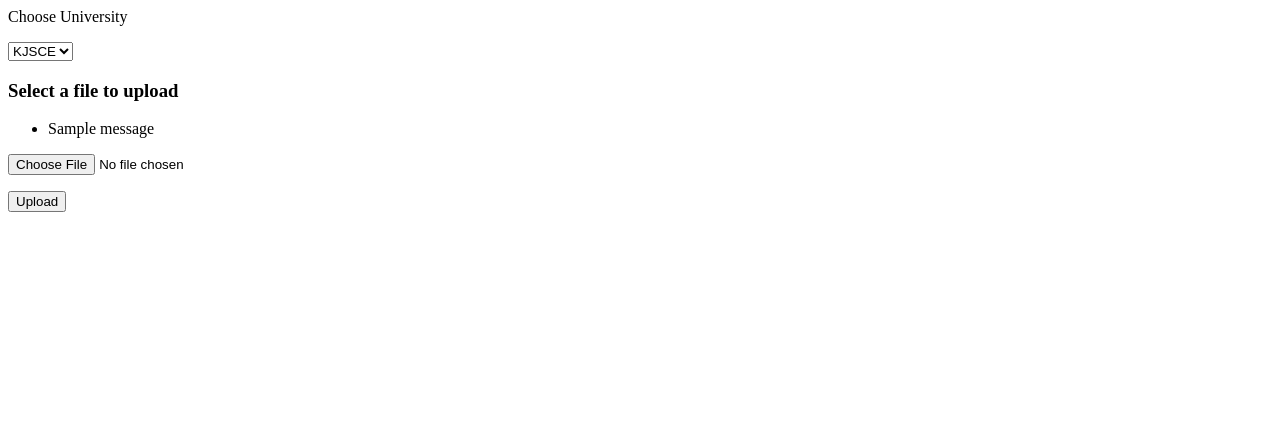
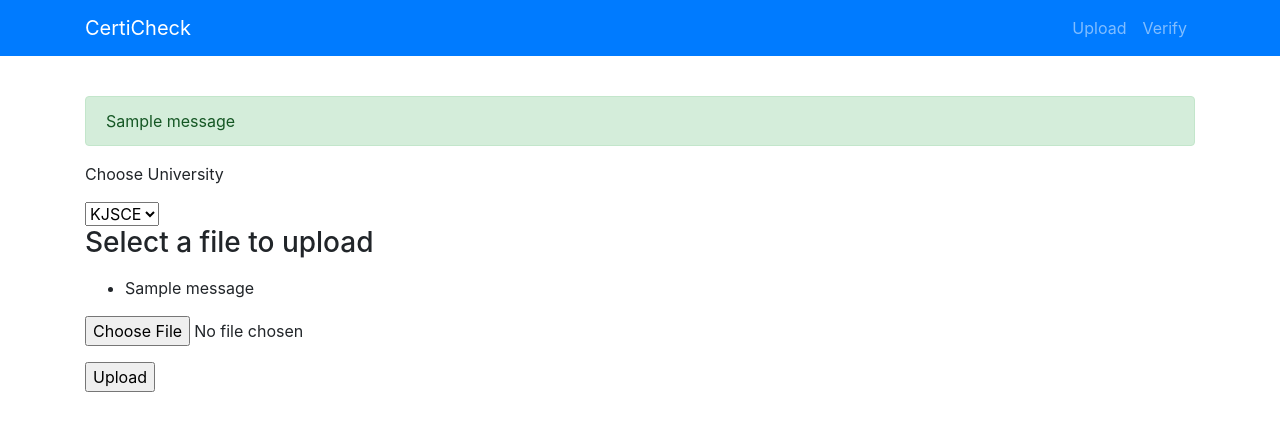
Before and after one commit to anshB1998/CertiCheck, a Flask app: page /upload in a window 1280 px wide. Shown: the top 431 px of the page. Run offline with Flask 2, Linux system fonts and the light colour scheme; one stand-in notice (Sample message) is shown; some libraries are stand-ins or nearby versions.

Commit message:
Reconfiguration

```diff
--- a/app.py
+++ b/app.py
@@ -1,17 +1,22 @@
 from flask import Flask
+import os
 
+cwd = os.getcwd()
 # Change the path
-# UPLOAD_FOLDER = '/home/mugdha/Projects/KJSCE Hack 19/CertiCheck/static/certificate'
-RECEIPT_FOLDER = '/home/mugdha/Projects/KJSCE Hack 19/CertiCheck/static/receipt'
-CSV_FOLDER = '/home/mugdha/Projects/KJSCE Hack 19/CertiCheck/static/certificate'
-JSON_FOLDER = '/home/mugdha/Projects/KJSCE Hack 19/CertiCheck/static/json'
-RESUME_FOLDER = '/home/mugdha/Projects/KJSCE Hack 19/CertiCheck/static/resume'
+RECEIPT_FOLDER = os.path.join(cwd, 'static/receipt')
+CSV_FOLDER = os.path.join(cwd, 'static/certificate')
+JSON_FOLDER = os.path.join(cwd, 'static/json')
+RESUME_FOLDER = os.path.join(cwd, 'static/resume')
 
 app = Flask(__name__)
 app.secret_key = "secret key"
-# app.config['UPLOAD_FOLDER'] = UPLOAD_FOLDER
 app.config['RECEIPT_FOLDER'] = RECEIPT_FOLDER
 app.config['CSV_FOLDER'] = CSV_FOLDER
 app.config['JSON_FOLDER'] = JSON_FOLDER
 app.config['RESUME_FOLDER'] = RESUME_FOLDER
 #app.config['MAX_CONTENT_LENGTH'] = 16 * 1024 * 1024
+
+from views import *
+
+if __name__ == "__main__":
+	app.run(debug = True)
--- /dev/null
+++ b/templates/includes/_messages.html
@@ -0,0 +1,13 @@
+{% with messages = get_flashed_messages(with_categories=true) %}
+  {% if messages %}
+    {% for category, message in messages %}
+      <div class="alert alert-{{ category }}">{{ message }}</div>
+    {% endfor %}
+  {% endif %}
+{% endwith %}
+ {% if error %}
+	<div class="alert alert-danger">{{error}}</div>
+{% endif %}
+ {% if msg %}
+	<div class="alert alert-success">{{msg}}</div>
+{% endif %}
--- /dev/null
+++ b/templates/includes/_navbar.html
@@ -0,0 +1,18 @@
+<nav class="navbar navbar-expand-md navbar-dark bg-primary fixed-top">
+  <div class="container">
+    <a href="/" class="navbar-brand">CertiCheck</a>
+    <button class="navbar-toggler" data-toggle="collapse" data-target="#navbarCollapse">
+      <span class="navbar-toggler-icon"></span>
+    </button>
+    <div class="collapse navbar-collapse" id="navbarCollapse">
+      <ul class="navbar-nav ml-auto">
+        <li class="nav-item">
+          <a href="/upload" class="nav-link">Upload</a>
+        </li>
+        <li class="nav-item">
+          <a href="/verify" class="nav-link">Verify</a>
+        </li>
+      </ul>
+    </div>
+  </div>
+</nav>
--- a/templates/home.html
+++ b/templates/upload.html
@@ -1,3 +1,4 @@
+{% extends 'layout.html' %}
 {% block body %}
     <p>Choose University</p>
     <select name= universities method="GET" action="/">
--- a/templates/verify.html
+++ b/templates/verify.html
@@ -1,3 +1,4 @@
+{% extends 'layout.html' %}
 {% block body %}
     <h3>Select files to upload</h3>
     <p>
--- a/main.py
+++ b/views.py
@@ -25,6 +25,8 @@ def login():
 
 @app.route('/upload', methods=['GET', 'POST'])
 def upload_file():
+	print(app.config['CSV_FOLDER'])
+	print(os.getcwd())
 	universities = ['VJTI', 'IITB', 'KJSCE']
 	# login()
 	if request.method == 'POST':
@@ -83,7 +85,7 @@ def upload_file():
 
 					print(data)
 
-	return render_template('home.html', universities=universities)
+	return render_template('upload.html', universities=universities)
 
 @app.route('/verify', methods=['GET', 'POST'])
 def verify():
@@ -103,6 +105,3 @@ def verify():
 			pdf.save(os.path.join(app.config['RESUME_FOLDER'], pdf_name))
 
 	return render_template('verify.html')
-
-if __name__ == "__main__":
-	app.run(debug = True)
```
Also changed, not shown: templates/includes/_formhelpers.html (added, +9 -0 lines), 1 other file.
